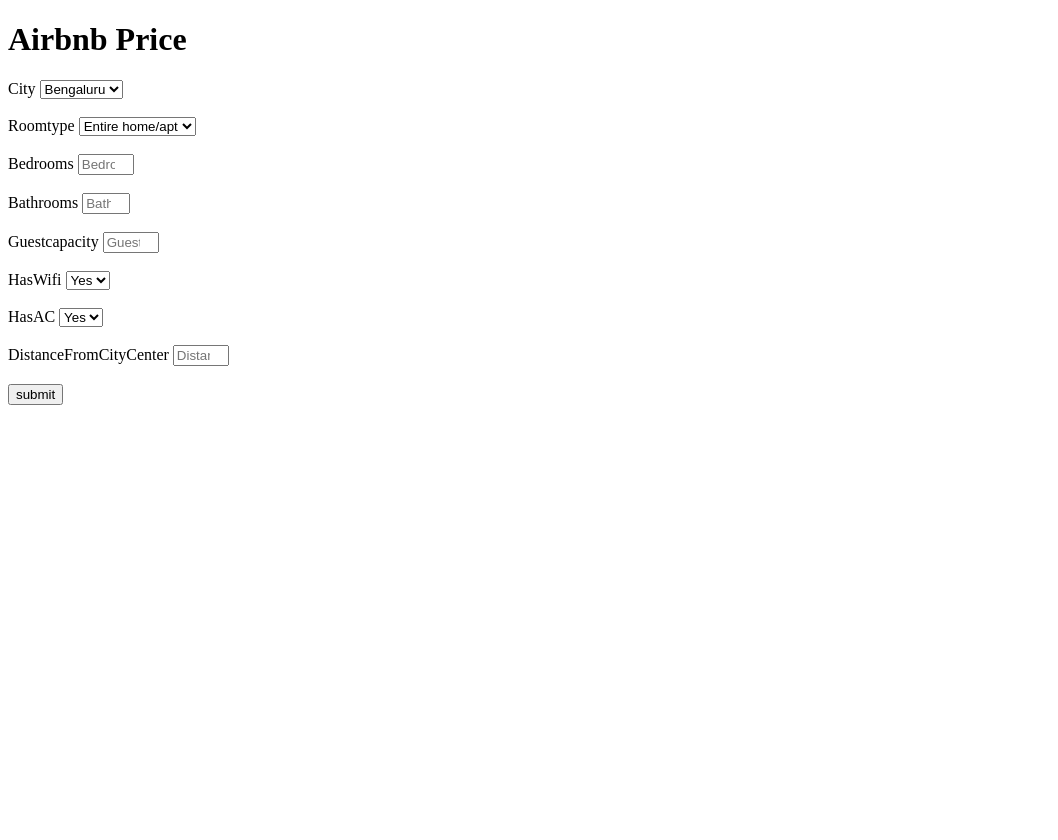
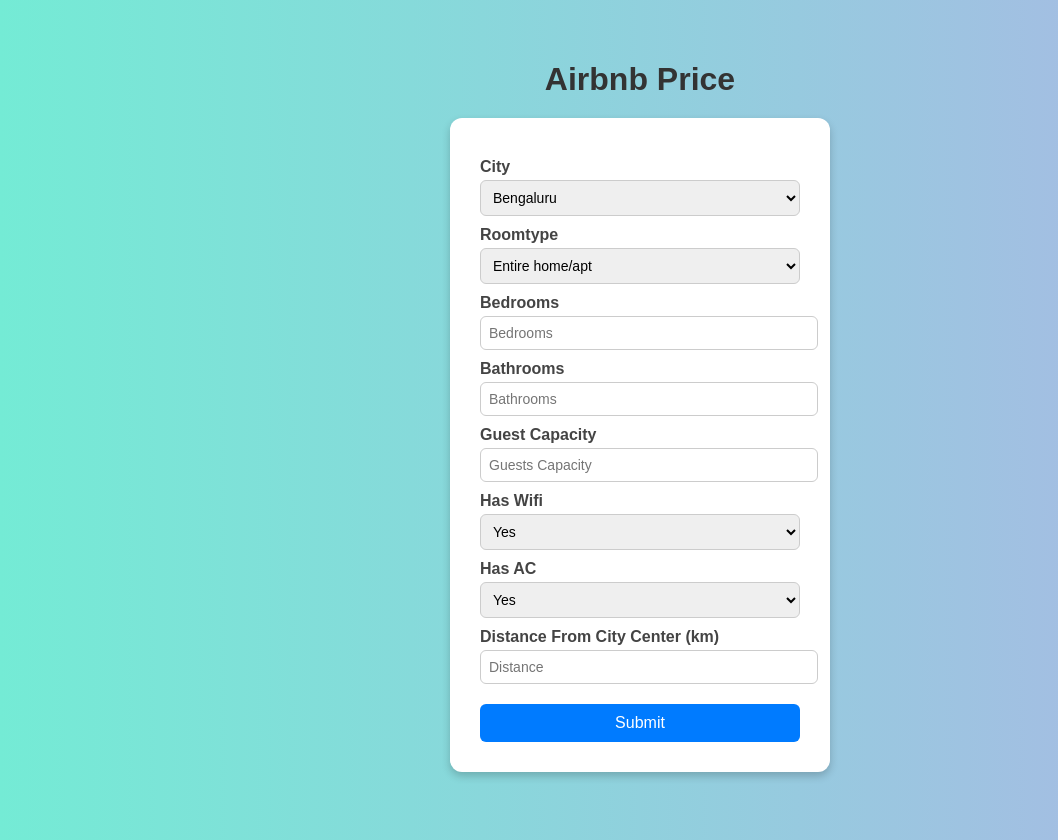
Before and after one commit to AkulaArchana04/ML_Flow, a Flask app: page / in a window 1280 px wide. Shown: the whole page, without its empty margins (0-1058 px from the left). Before the commit the page ends 405 px from the top, so only its background shows below. Run offline with Flask 3, Linux system fonts and the light colour scheme; parts of the project's set-up code (start-up, migrations or seed data) failed here and were passed over.

Commit message:
index.html

```diff
--- a/templates/index.html
+++ b/templates/index.html
@@ -1,9 +1,74 @@
 <!DOCTYPE html>
 <html lang="en">
 <head>
-    <meta charset="UTF-8">
-    <meta name="viewport" content="width=device-width, initial-scale=1.0">
-    <title>Document</title>
+  <meta charset="UTF-8" />
+  <meta name="viewport" content="width=device-width, initial-scale=1.0"/>
+  <title>Airbnb Price Predictor</title>
+  <style>
+    body {
+      font-family: Arial, sans-serif;
+      background: linear-gradient(to right, #74ebd5, #ACB6E5);
+      margin: 0;
+      padding: 0;
+      display: flex;
+      flex-direction: column;
+      align-items: center;
+      justify-content: flex-start;
+      height: 100vh;
+      padding-top: 40px;
+    }
+
+    h1 {
+      color: #333;
+      margin-bottom: 20px;
+    }
+
+    form {
+      background-color: #fff;
+      padding: 30px;
+      border-radius: 12px;
+      box-shadow: 0 4px 8px rgba(0, 0, 0, 0.2);
+      width: 320px;
+    }
+
+    label {
+      display: block;
+      margin-top: 10px;
+      font-weight: bold;
+      color: #444;
+    }
+
+    input[type="number"],
+    select {
+      width: 100%;
+      padding: 8px;
+      margin-top: 4px;
+      border: 1px solid #ccc;
+      border-radius: 6px;
+      font-size: 14px;
+    }
+
+    button {
+      width: 100%;
+      margin-top: 20px;
+      padding: 10px;
+      background-color: #007bff;
+      color: white;
+      font-size: 16px;
+      border: none;
+      border-radius: 6px;
+      cursor: pointer;
+    }
+
+    button:hover {
+      background-color: #0056b3;
+    }
+
+    h2 {
+      margin-top: 30px;
+      color: #222;
+    }
+  </style>
 </head>
 <body>
   <h1>Airbnb Price</h1>
@@ -13,42 +78,43 @@
       <option value="Bengaluru">Bengaluru</option>
       <option value="Mumbai">Mumbai</option>
       <option value="Delhi">Delhi</option>
-  <option value="Goa">Delhi</option>
-</select><br><br>
+      <option value="Goa">Goa</option>
+    </select>
 
     <label>Roomtype</label>
     <select name="Roomtype">
       <option value="Entire home/apt">Entire home/apt</option>
       <option value="Private room">Private room</option>
       <option value="Shared room">Shared room</option>
-
-</select><br><br>
+    </select>
 
     <label>Bedrooms</label>
-<input type="number" name="Bedrooms" min="1" max="10" placeholder="Bedrooms"><br><br>
+    <input type="number" name="Bedrooms" min="1" max="10" placeholder="Bedrooms" />
+
     <label>Bathrooms</label>
-<input type="number" name="Bathrooms" min="1" max="5" placeholder="Bathrooms"><br><br>
+    <input type="number" name="Bathrooms" min="1" max="5" placeholder="Bathrooms" />
 
-<label>Guestcapacity</label>
-<input type="number" name="GuestsCapacity" min="1" max="10" placeholder="GuestsCapacity"><br><br>
+    <label>Guest Capacity</label>
+    <input type="number" name="GuestsCapacity" min="1" max="10" placeholder="Guests Capacity" />
 
-<label>HasWifi</label>
+    <label>Has Wifi</label>
     <select name="HasWifi">
       <option value="1">Yes</option>
       <option value="2">No</option>
-</select><br><br>
+    </select>
 
-<label>HasAC</label>
+    <label>Has AC</label>
     <select name="HasAC">
       <option value="1">Yes</option>
       <option value="2">No</option>
-</select><br><br>
+    </select>
 
-<label>DistanceFromCityCenter</label>
-<input type="number" name="DistanceFromCityCenter" min="10" max="50" placeholder="DistanceFromCityCenter"><br><br>
-<button type="submit">submit</button>
+    <label>Distance From City Center (km)</label>
+    <input type="number" name="DistanceFromCityCenter" min="10" max="50" placeholder="Distance" />
 
+    <button type="submit">Submit</button>
   </form>
+
   {% if predictt %}
     <h2>{{ predictt }}</h2>
   {% endif %}
```
Lines whose indentation alone changed are shown as unchanged.
